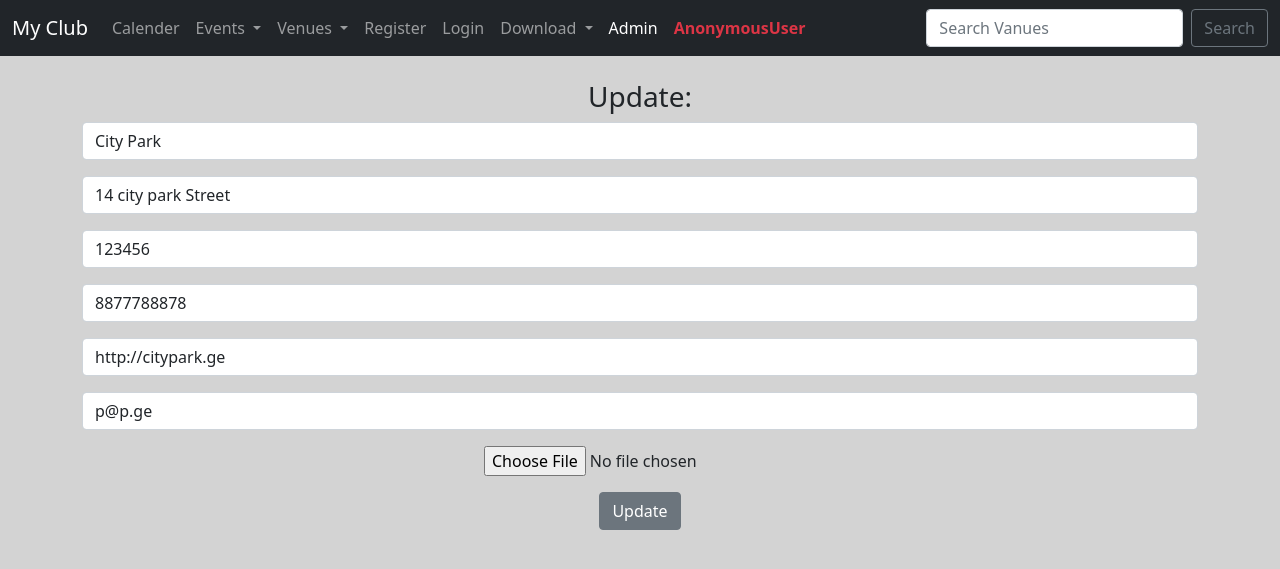
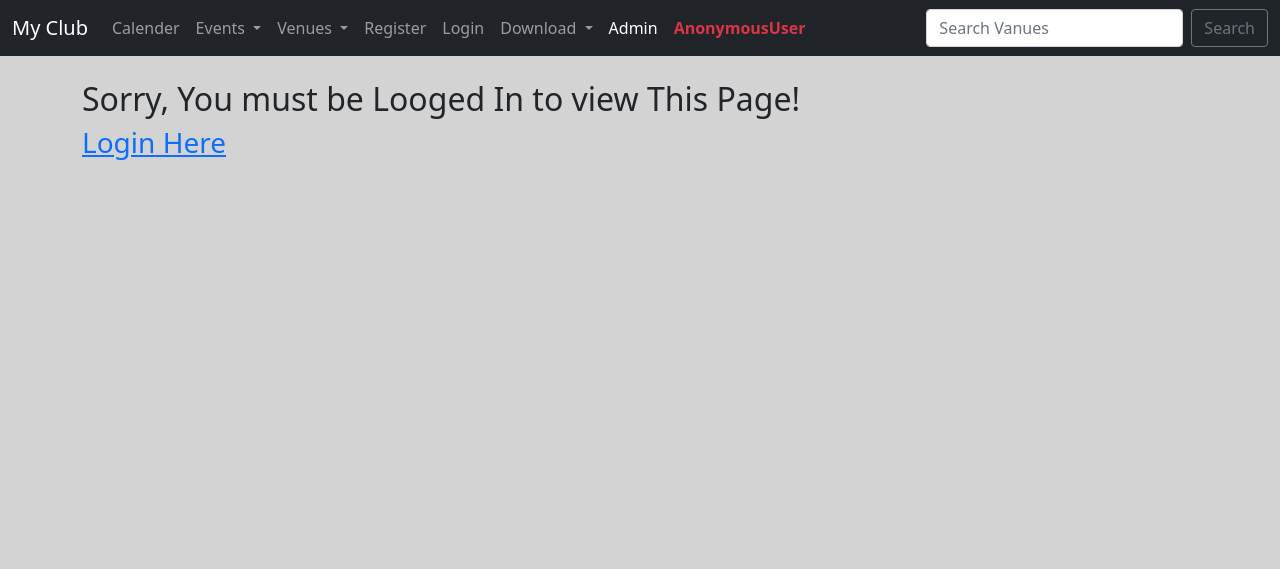
Before and after one commit to Giorgi1971/EventsDjangoCodemy, a Django app: page /venue_update/1/ in a window 1280 px wide. Shown: the top 569 px of the page. Run offline with Django 3.2, Linux system fonts and the light colour scheme; data comes from the database, SQL or seed files in the repository; both versions use the stored data as it was after the commit.

Commit message:
Renew Venue Update Picture, from html and views

```diff
--- a/myclub_website/events/templates/events/venue_update.html
+++ b/myclub_website/events/templates/events/venue_update.html
@@ -3,14 +3,22 @@
 
 {% block content %}
 
+{% if user.is_authenticated %}
 <center>
 
     <h3>Update: </h3>
-    <form action="" method="post">
+    <form action="" method="post" enctype="multipart/form-data">
         {% csrf_token %}
         {{ form.as_p }}
         <input type="submit" value="Update" class="btn btn-secondary">
     </form>
+    {% else %}
+
+<h2>
+    Sorry, You must be Looged In to view This Page!
+</h2>
+<h3><a href="{% url 'login' %}">Login Here</a></h3>
+    {% endif %}
 
 </center>
 {% endblock %}
--- a/myclub_website/events/views.py
+++ b/myclub_website/events/views.py
@@ -147,7 +147,7 @@ def event_update(request, event_id):
 
 def venue_update(request, venue_id):
     venue = Venue.objects.get(pk=venue_id)
-    form = VenueForm(request.POST or None, instance=venue)
+    form = VenueForm(request.POST or None, request.FILES or None, instance=venue)
     if form.is_valid():
         form.save()
         return redirect('list_venue')
```
Also changed, not shown: myclub_website/db.sqlite3.
